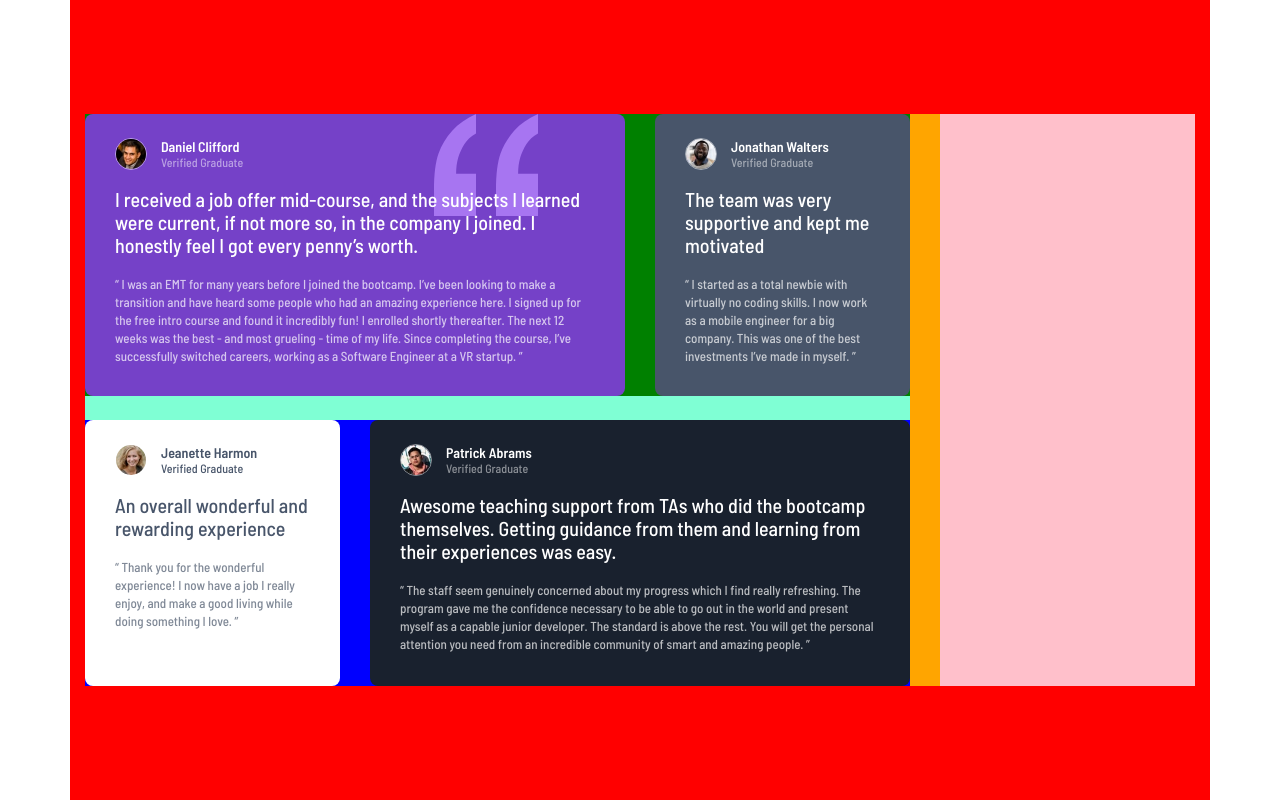
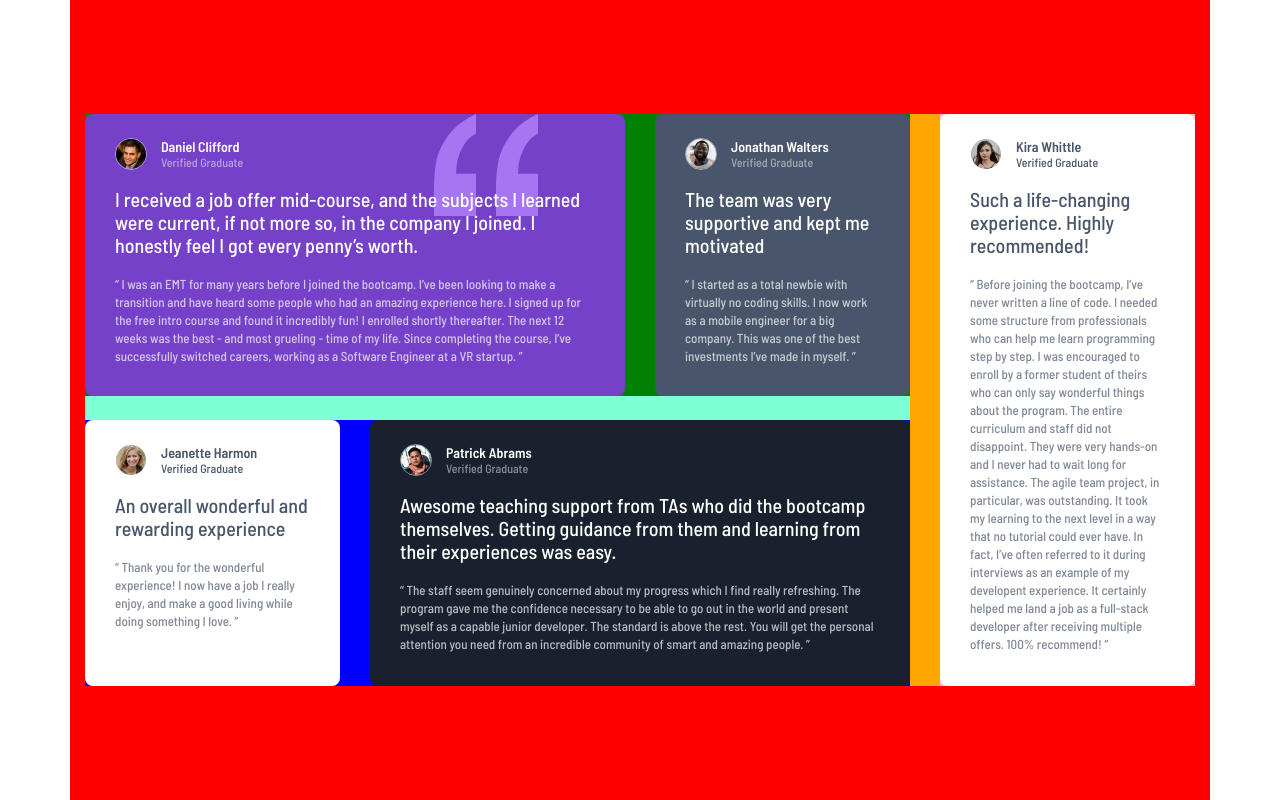
Before and after one commit to aardvarkpepper/2025-06-14-SBA-3, a website: page index.html in a window 1280 px wide. Drawn offline with nearby package versions, Linux system fonts and the light colour scheme.

Commit message:
Add fifth card to wide frame.

```diff
--- a/index.html
+++ b/index.html
@@ -149,8 +149,43 @@
           <!-- /xfwc1row2 -->
 
         </div>
+
         <!-- /xfwcol1 -->
         <div class="xfwcol2">
+
+          <div class="xcard xcard5">
+            <div class="xcardtitlebar">
+              <div class="xcardtitleimagecontainer">
+                <img class="xcardtitleimage" src="image-kira.jpg" alt="Kira.">
+              </div>
+              <!-- /xcardimagecontainer -->
+              <div class="xcardtitletext">
+                <div class="xcttname" id="xcttnamedark">
+                  Kira Whittle
+                </div>
+                <div class="xcttrole" id="xcttnamedark">
+                  Verified Graduate
+                </div>
+              </div>
+              <!-- /xcardtitletext -->
+            </div>
+            <!-- xcardtitlebar -->
+            <div class="xcardexcerpt" id="xcardexcerptdark">
+              Such a life-changing experience. Highly recommended!
+            </div>
+            <div class="xcardquote" id="xcardquotedark">
+              “ Before joining the bootcamp, I’ve never written a line of code. I needed some structure from
+              professionals who can help me learn programming step by step. I was encouraged to enroll by a former
+              student of theirs who can only say wonderful things about the program. The entire curriculum and staff
+              did not disappoint. They were very hands-on and I never had to wait long for assistance. The agile team
+              project, in particular, was outstanding. It took my learning to the next level in a way that no tutorial
+              could ever have. In fact, I’ve often referred to it during interviews as an example of my developent
+              experience. It certainly helped me land a job as a full-stack developer after receiving multiple offers.
+              100% recommend! ”
+            </div>
+          </div>
+          <!-- /xcard xcard5-->
+
         </div>
         <!-- /xfwcol2 -->
       </div>
--- a/styles.css
+++ b/styles.css
@@ -66,6 +66,11 @@
   background-color: hsla(219, 29%, 14%, 1);
   width: 540px;
   height: 266px;
+}
+.xcard5 {
+  background-color: hsla(0, 0%, 100%, 1);
+  width: 255px;
+  height: 572px;
 }
 .xcard1graphic {
   position: absolute;
```
Lines whose indentation alone changed are shown as unchanged.
